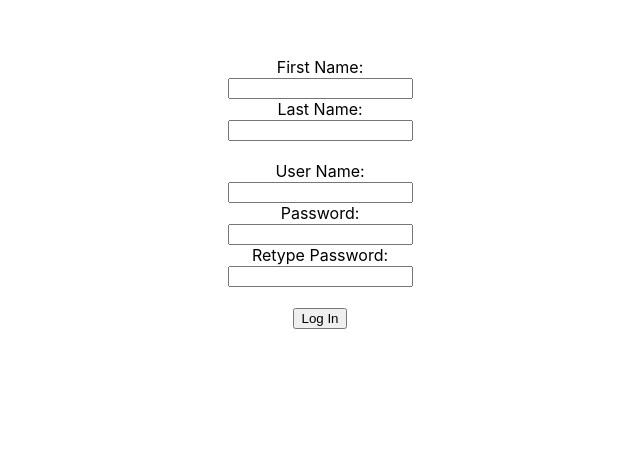
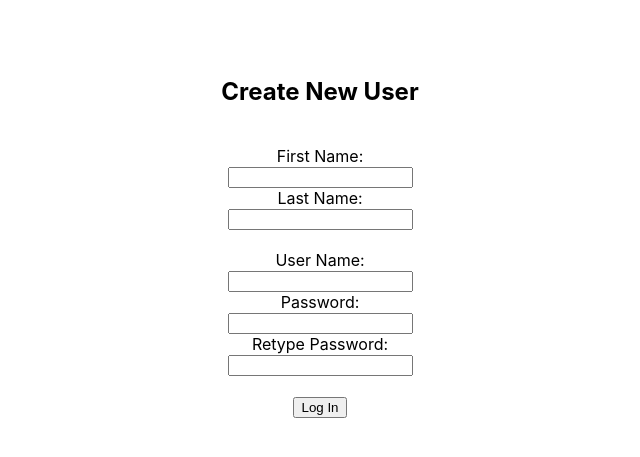
Before and after one commit to dancoder-engineer/vitamin-store, a React (Create React App) app in the folder frontend/: page /newuser in a window 1280 px wide. Shown: the part 243-700 px from the top of the page, without its empty margins (320-960 px from the left). Built offline with nearby package versions, Linux system fonts and the light colour scheme.

Commit message:
Minor Changes

```diff
--- a/frontend/src/LogPages/NewUser.js
+++ b/frontend/src/LogPages/NewUser.js
@@ -53,6 +53,7 @@ function submit() {
     return(
 
         <div class="mainDiv">
+            <h2>Create New User</h2><br />
             First Name:<br /><input type="text" name="firstname" onChange={handleChange}/><br />
             Last Name:<br /><input type="text" name="lastname" onChange={handleChange}/><br /><br />
             User Name:<br /><input type="text" name="username" onChange={handleChange}/><br />
```
